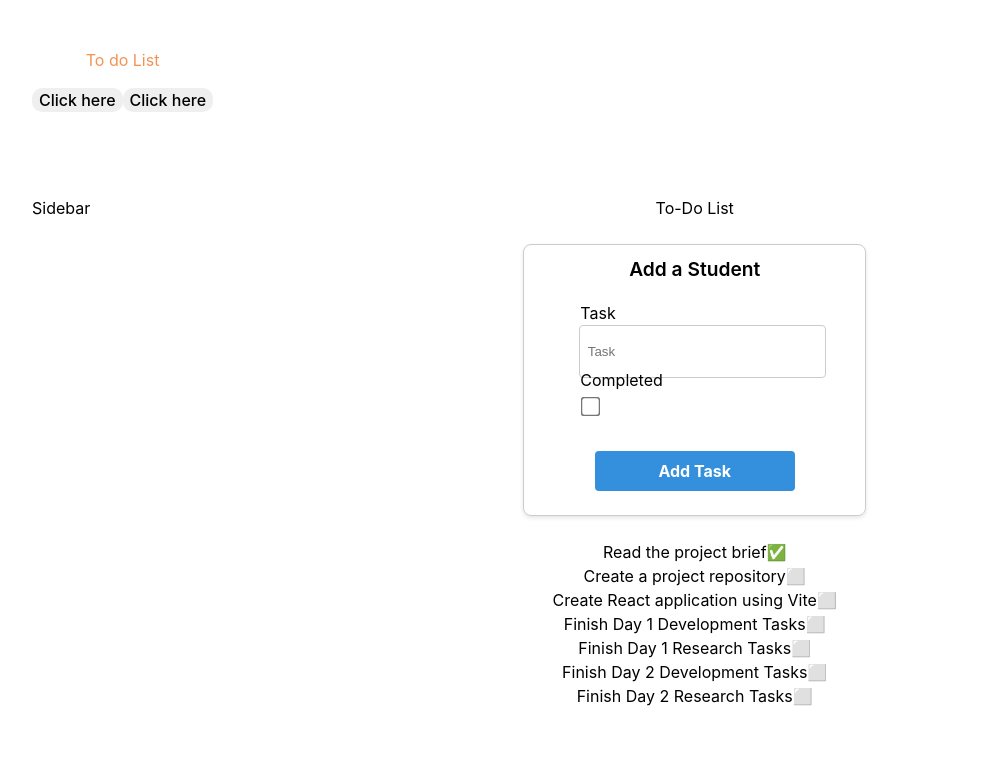
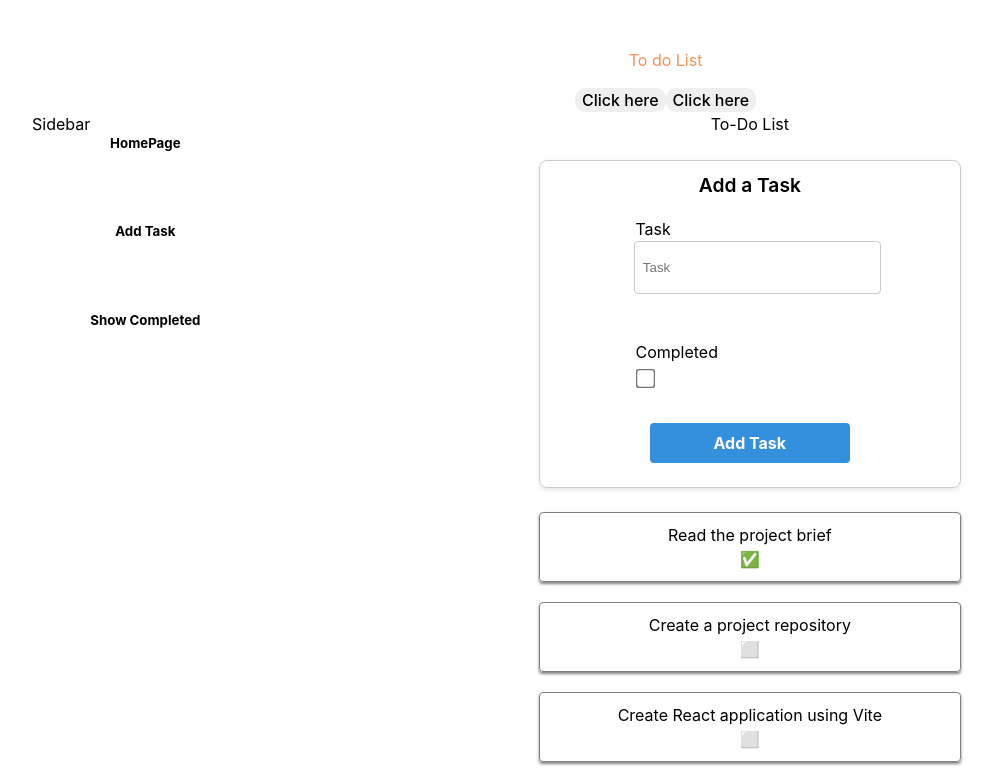
Before and after one commit to LuisOrtiz79/to-do-list, a React (Vite) app: page / in a window 1280 px wide. Shown: the top 780 px of the page, without its empty margins (0-994 px from the left). Built offline with nearby package versions, Linux system fonts and the light colour scheme.

Commit message:
Changed the navbar and sidebar

```diff
--- a/src/components/AddTask.jsx
+++ b/src/components/AddTask.jsx
@@ -29,12 +29,14 @@ const addTask = ({ tasks, setTasks }) => {
 
   return (
     <form onSubmit={handleSubmit}>
-    <span>Add a Student</span>
+    <span>Add a Task</span>
     <div>
       <label>
         Task
         <input name="task" type="text" placeholder="Task" value={newTask.task} onChange={handlTextInput} />
       </label>
+
+      <br />
 
       <label>
         Completed
--- a/src/components/Sidebar.jsx
+++ b/src/components/Sidebar.jsx
@@ -1,6 +1,16 @@
 const Sidebar = () => {
   return (
-    <div>Sidebar</div>
+    <>
+      <div>Sidebar</div>
+
+      <div>
+        <h5>HomePage</h5>
+        <br/>
+        <h5>Add Task</h5>
+        <br/>
+        <h5>Show Completed</h5>
+      </div>
+    </>
   )
 }
 
--- a/src/components/TaskCard.jsx
+++ b/src/components/TaskCard.jsx
@@ -1,9 +1,10 @@
 const TaskCard = ({ task }) => {
   return (
-    <div>
+    <div className="taskCard">
         <span>
             {task.task}
         </span>
+        <br />
         <span >
             {task.completed ? "✅" : "⬜️"}
         </span>
--- a/src/index.css
+++ b/src/index.css
@@ -81,7 +81,7 @@ button[type="submit"] {
   display: flex;
   flex-direction: column;
   justify-content: space-between;
-
+  align-items: center;
   min-height: 98vh;
   min-width: 99vw;
 }
@@ -176,6 +176,15 @@ button[type="submit"]:hover {
   margin: 0 auto;
 }
 
+.taskCard{
+  border: 1px solid grey;
+  box-shadow: 0px 2px 3px grey;
+  width: 400px;
+  text-align: center;
+  margin-bottom: 20px;
+  padding: 10px;
+  border-radius: 4px;
+}
 
 
 /* :root {
```
